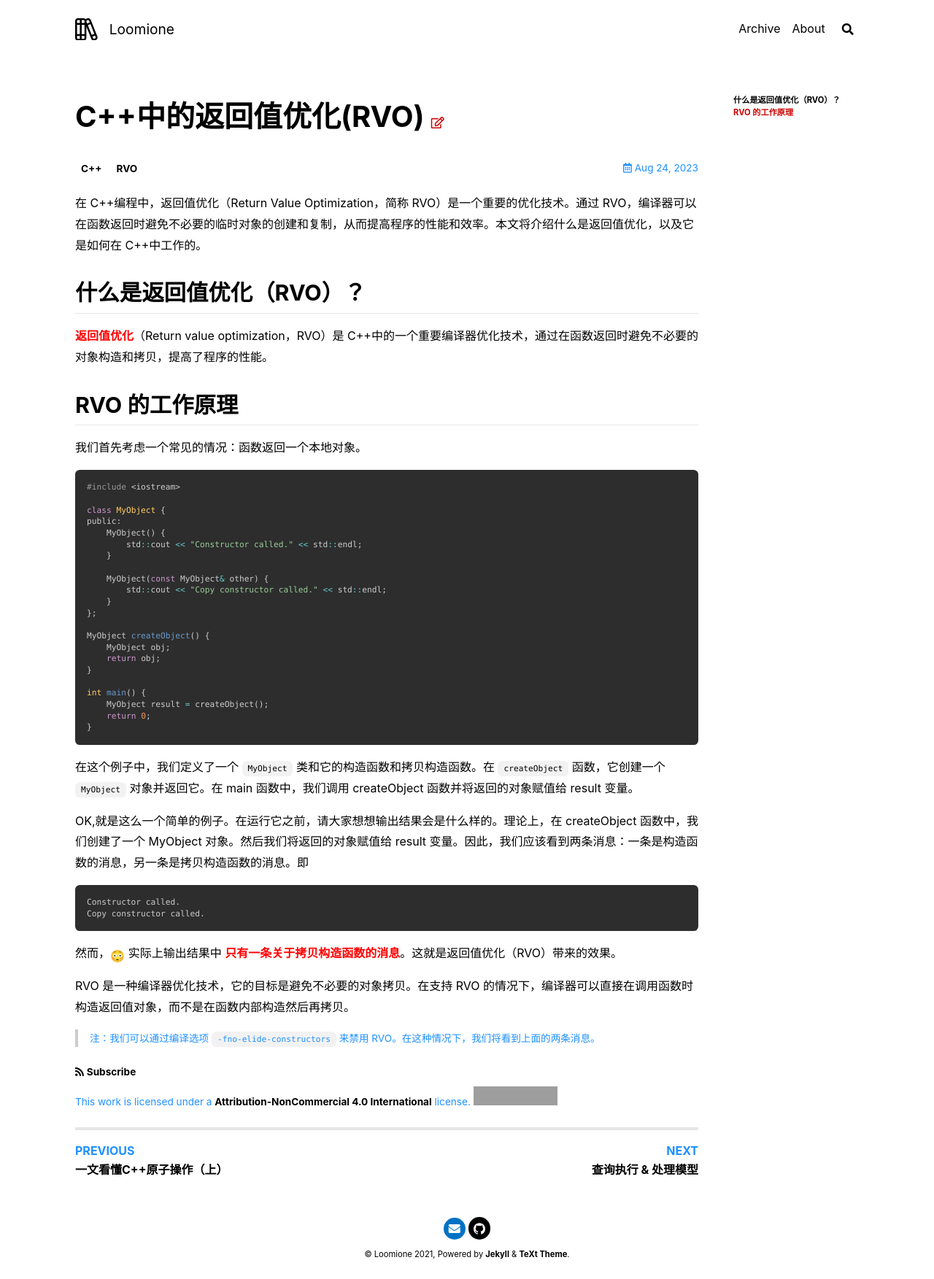
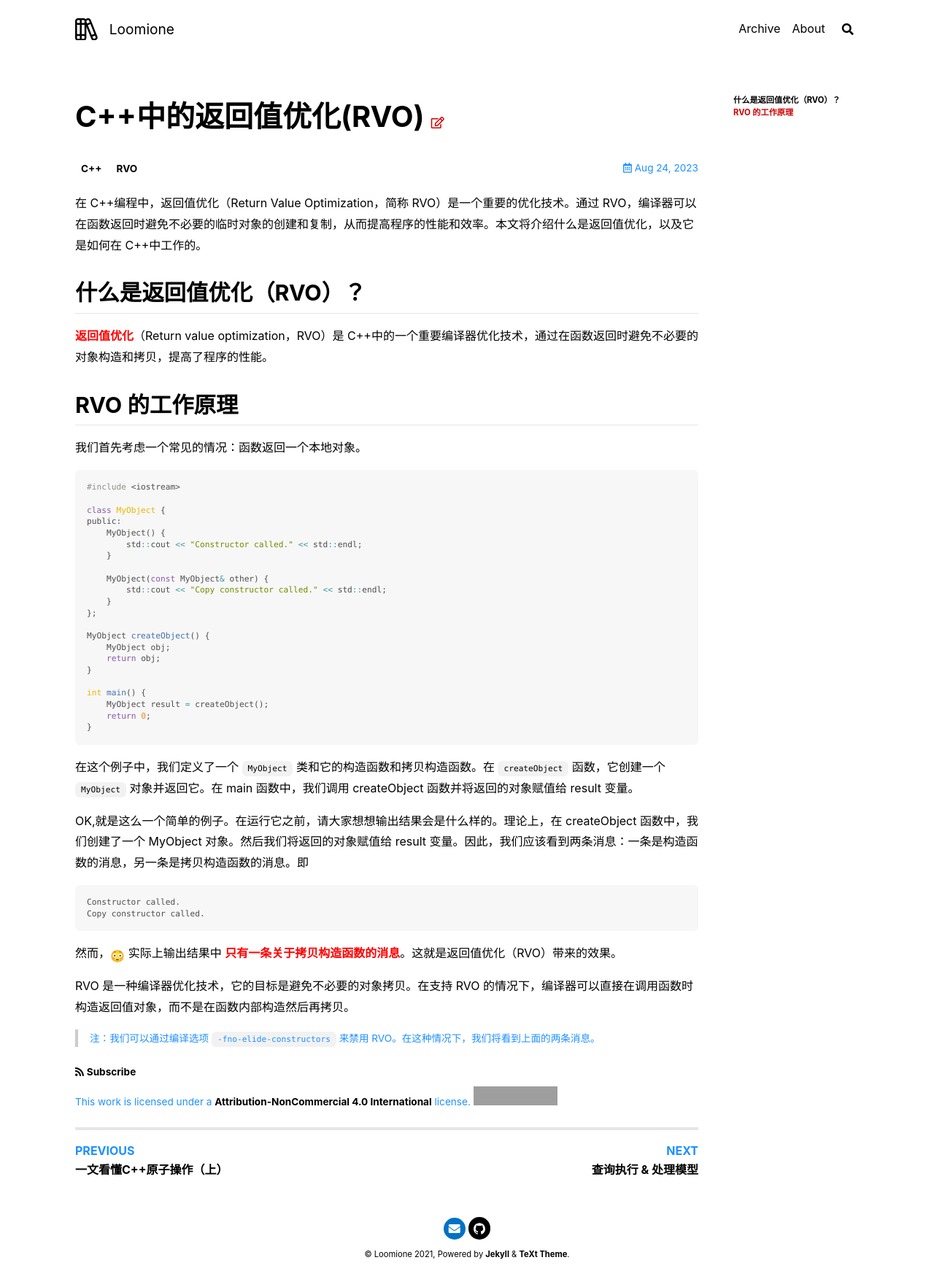
Before and after one commit to Loomione/Loomione.github.io, a Jekyll site: the page built from _posts/2023-08-24-C++中的返回值优化(RVO).md, in a window 1280 px wide. Shown: the whole page at 73% size. Built offline with Jekyll 4.4.1, drawn with Linux system fonts in a browser that asks for light colours; nearby versions of some CDN libraries; emoji names are drawn with the system emoji font; grey boxes are pictures that could not be loaded.

Commit message:
Update highlight_theme in _config.yml to use the "tomorrow" theme

```diff
--- a/_config.yml
+++ b/_config.yml
@@ -17,7 +17,7 @@
 ## => Site Settings
 ##############################
 text_skin: myself # "default" (default), "dark", "forest", "ocean", "chocolate", "orange"
-highlight_theme: default # "default" (default), "tomorrow", "tomorrow-night", "tomorrow-night-eighties", "tomorrow-night-blue", "tomorrow-night-bright"
+highlight_theme: tomorrow # "default" (default), "tomorrow", "tomorrow-night", "tomorrow-night-eighties", "tomorrow-night-blue", "tomorrow-night-bright"
 url     : # the base hostname & protocol for your site e.g. https://www.someone.com
 baseurl : # does not include hostname
 title   : Loomione
```
